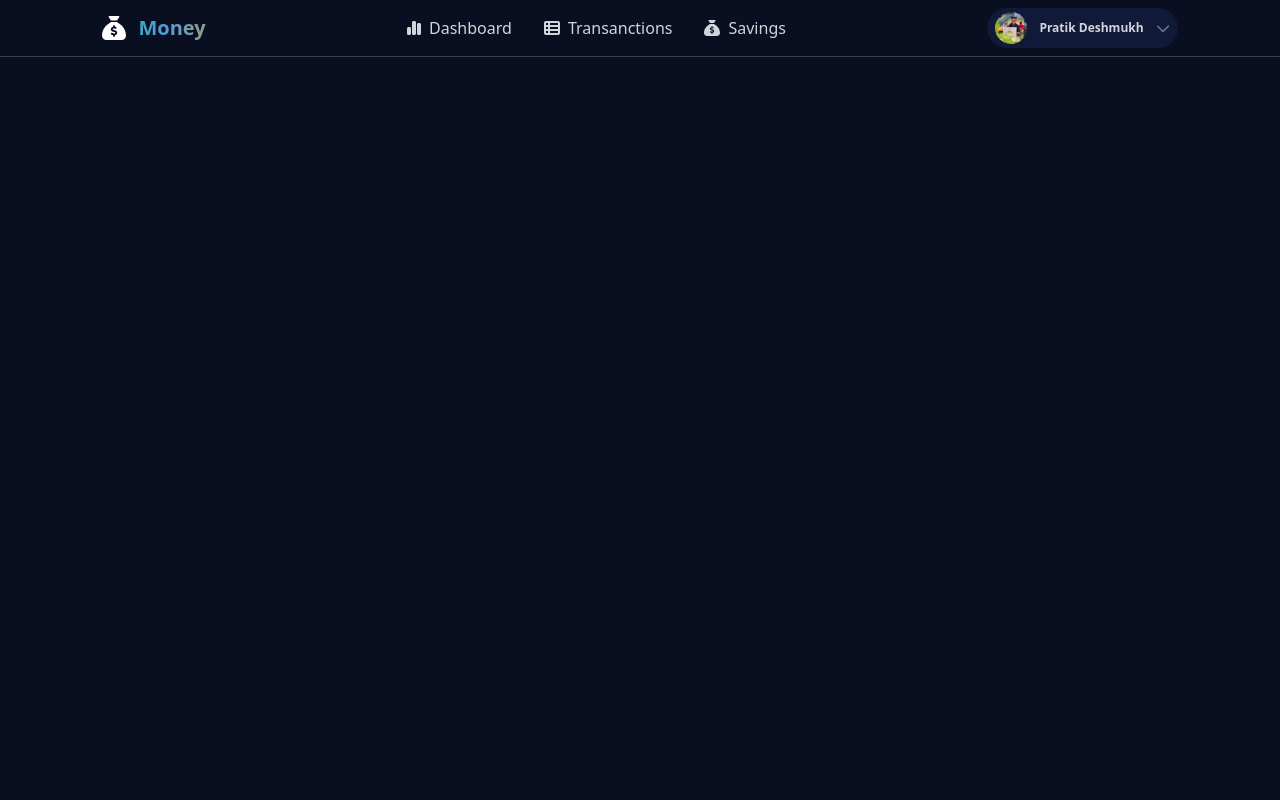
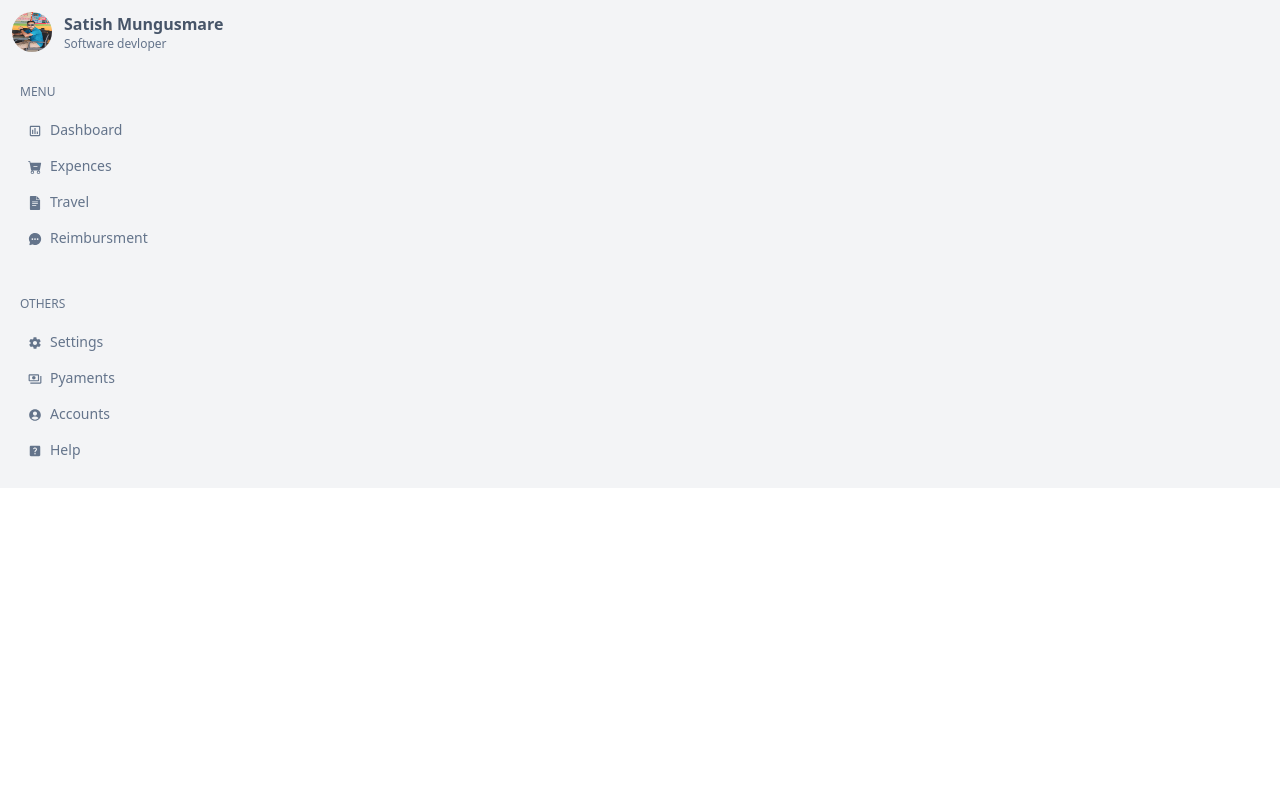
Before and after one commit to pratikdeshmukh2004/money, a Next.js app: page / in a window 1280 px wide. Shown: the top 800 px of the page. Built offline with nearby package versions, Linux system fonts and the light colour scheme.

Commit message:
add profile picture

```diff
--- a/pages/index.js
+++ b/pages/index.js
@@ -3,10 +3,10 @@ import Header from "@/components/Header";
 const Home = () => {
   return (
     <div>
-      <Header />
+      {/* <Header />
       <div className="py-96 bg-[#090e20]">
 
-      </div>
+      </div> */}
     </div>
   );
 };
```
Also changed, not shown: public/satish.mungusmare.jpeg (added).
